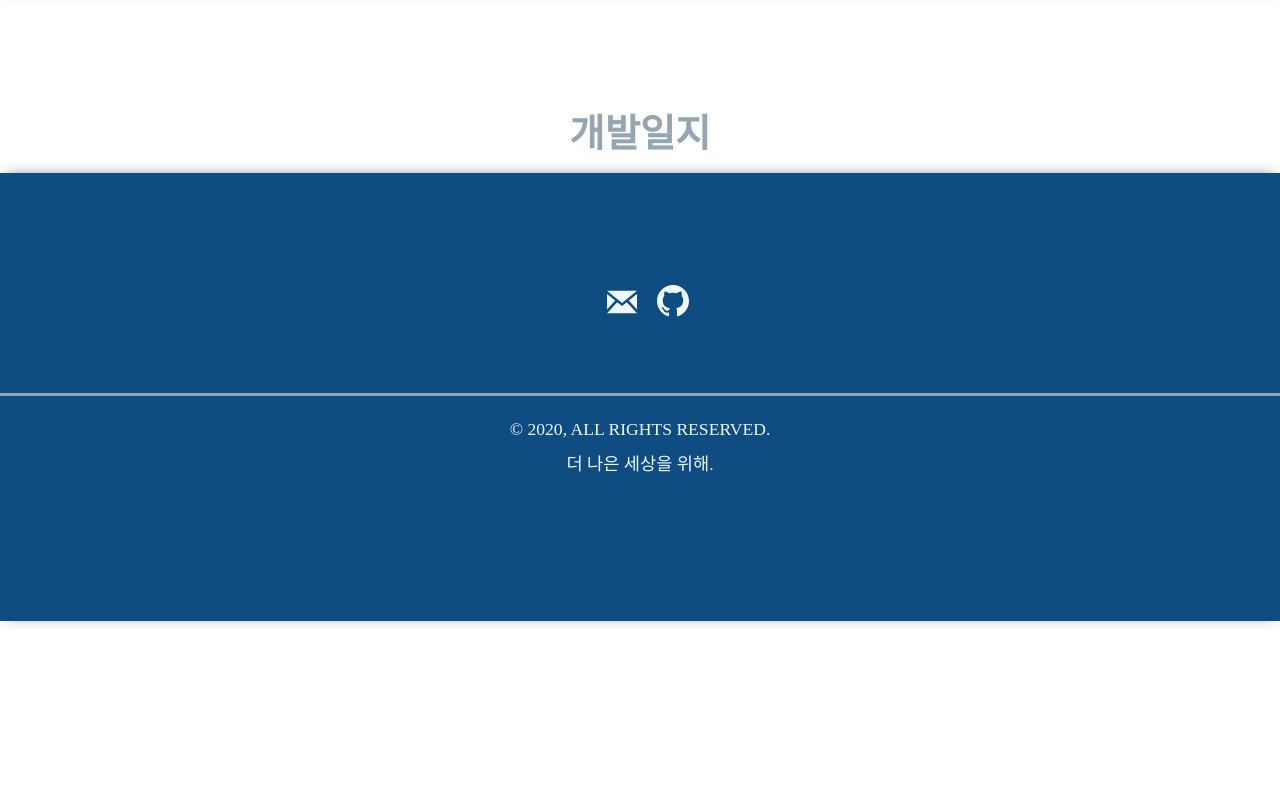
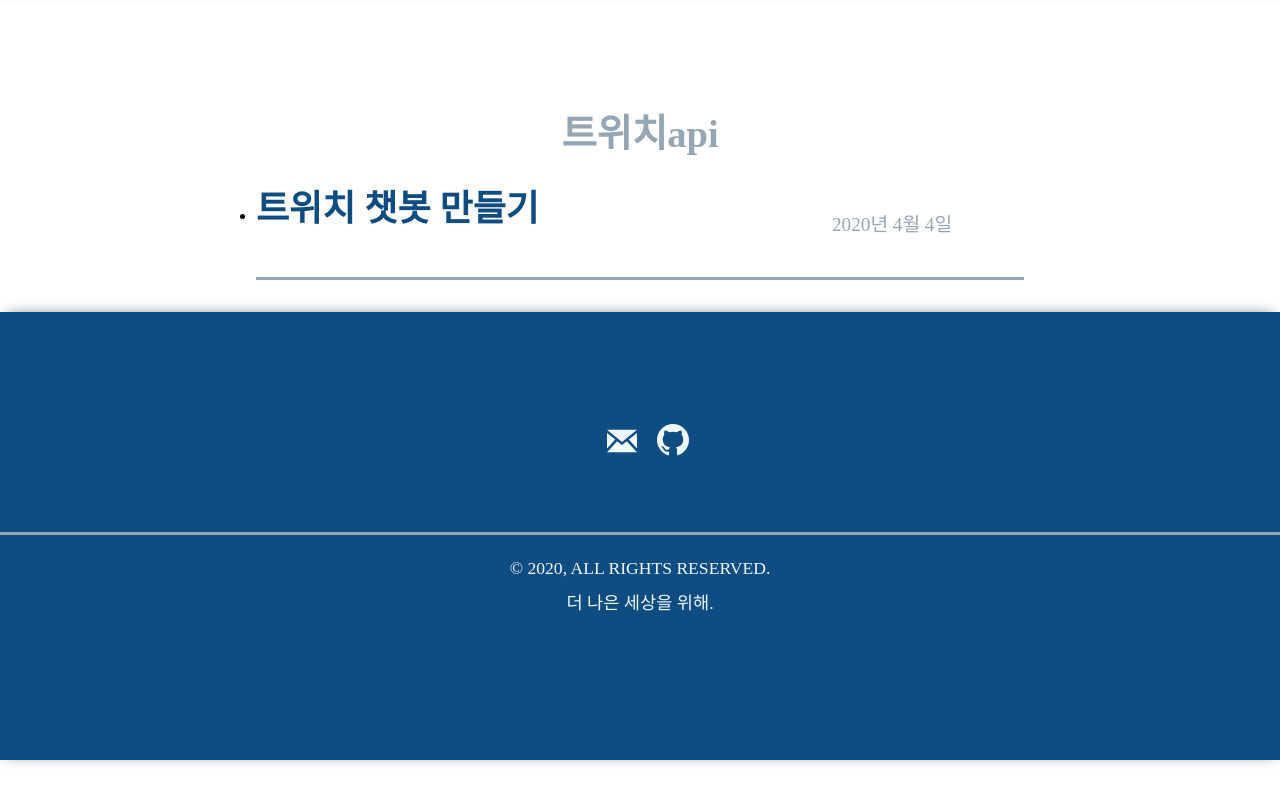
Before and after one commit to luceinaltis/luceinaltis.github.io, a Jekyll site: the page built from category/트위치API.md, in a window 1280 px wide. Shown: the top 804 px of the page. Built offline with Jekyll 4.4.1, drawn with Linux system fonts in a browser that asks for light colours; some web fonts are replaced.

Commit message:
new post

```diff
--- a/category/트위치API.md
+++ b/category/트위치API.md
@@ -1,4 +1,4 @@
 ---
 layout: category
-title: 개발일지
+title: 트위치API
 ---
```
